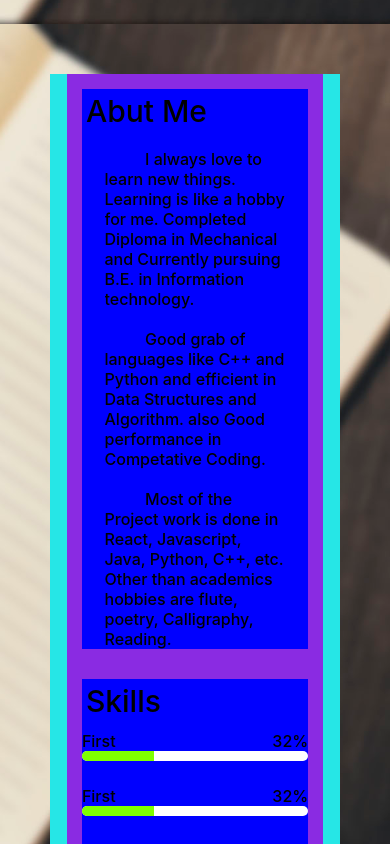
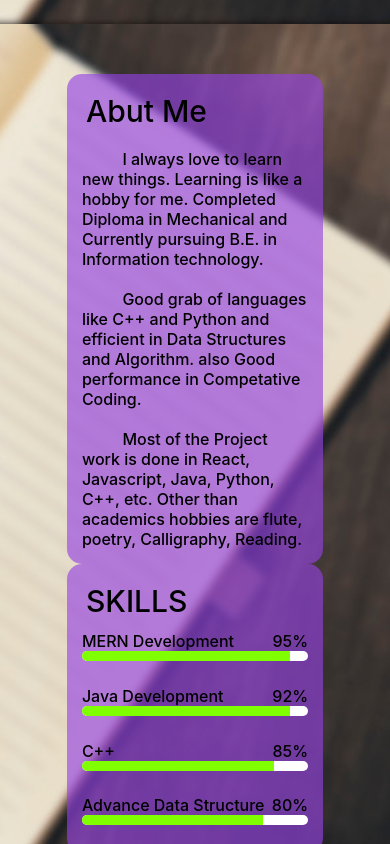
Before and after one commit to coder-abhi/coder-abhi-profile, a React (Create React App) app: page / in a window 390 px wide. Shown: the part 820-1664 px from the top of the page. Built offline with nearby package versions, Linux system fonts and the light colour scheme.

Commit message:
Skill Slot is Filled and Color of slot is now transperent

```diff
--- a/src/Center.css
+++ b/src/Center.css
@@ -12,14 +12,15 @@
 
 .center-slots{
     height: 320px;
-    background-color: rgb(38, 230, 230);
+    /* background-color: rgb(38, 230, 230); */
     /* padding: 50px; */
     margin: 50px;
     display: flex;
 }
 .center-slots-sub{
-    background-color: blueviolet;
+    background-color: rgba(149, 65, 228, 0.631);
     /* height: 330px; */
+    border-radius: 15px;
     width: 100%;
     height: 100%;
     margin: 0 2vh;
@@ -29,7 +30,7 @@
 }
 .center-slots-sub-inner{
     margin: 15px;
-    background-color: blue;
+    /* background-color: blue; */
     /* justify-content: space-evenly; */
 }
 
@@ -77,7 +78,7 @@ progress {
 
   progress::-webkit-progress-value {
     /* background: red; */
-    background-color: chartreuse;
+    background-color: rgba(128, 255, 0);
   }
 
   progress::-webkit-progress-bar {
@@ -92,6 +93,9 @@ progress {
     .center-slots-sub{
         width: 100%;
     }
+    .about-me{
+        width: 100%;
+    }
     /* .slot-heading{
         margin-left: 35%;
     } */
--- a/src/Center.js
+++ b/src/Center.js
@@ -17,27 +17,27 @@ function Center() {
 
                 <div className="center-slots-sub sub-slot-2">
                     <div className='center-slots-sub-inner'>
-                        <div className='slot-heading'>Skills</div>
+                        <div className='slot-heading'>SKILLS</div>
                         <div className='skill-label'>
-                            <div className='slot-sub-head'>First</div>
-                            <div>32%</div>
+                            <div className='slot-sub-head'>MERN Development</div>
+                            <div>95%</div>
                         </div>
-                        <progress id="file" value="32" max="100" className='progress-bar' />
+                        <progress id="file" value="92" max="100" className='progress-bar' />
                         <div className='skill-label'>
-                            <div className='slot-sub-head'>First</div>
-                            <div>32%</div>
+                            <div className='slot-sub-head'>Java Development</div>
+                            <div>92%</div>
                         </div>
-                        <progress id="file" value="32" max="100" className='progress-bar' />
+                        <progress id="file" value="92" max="100" className='progress-bar' />
                         <div className='skill-label'>
-                            <div className='slot-sub-head'>First</div>
-                            <div>32%</div>
+                            <div className='slot-sub-head'>C++</div>
+                            <div>85%</div>
                         </div>
-                        <progress id="file" value="32" max="100" className='progress-bar' />
+                        <progress id="file" value="85" max="100" className='progress-bar' />
                         <div className='skill-label'>
-                            <div className='slot-sub-head'>First</div>
-                            <div>32%</div>
+                            <div className='slot-sub-head'>Advance Data Structure</div>
+                            <div>80%</div>
                         </div>
-                        <progress id="file" value="32" max="100" className='progress-bar' />
+                        <progress id="file" value="80" max="100" className='progress-bar' />
                     </div>
                 </div>
 
```
